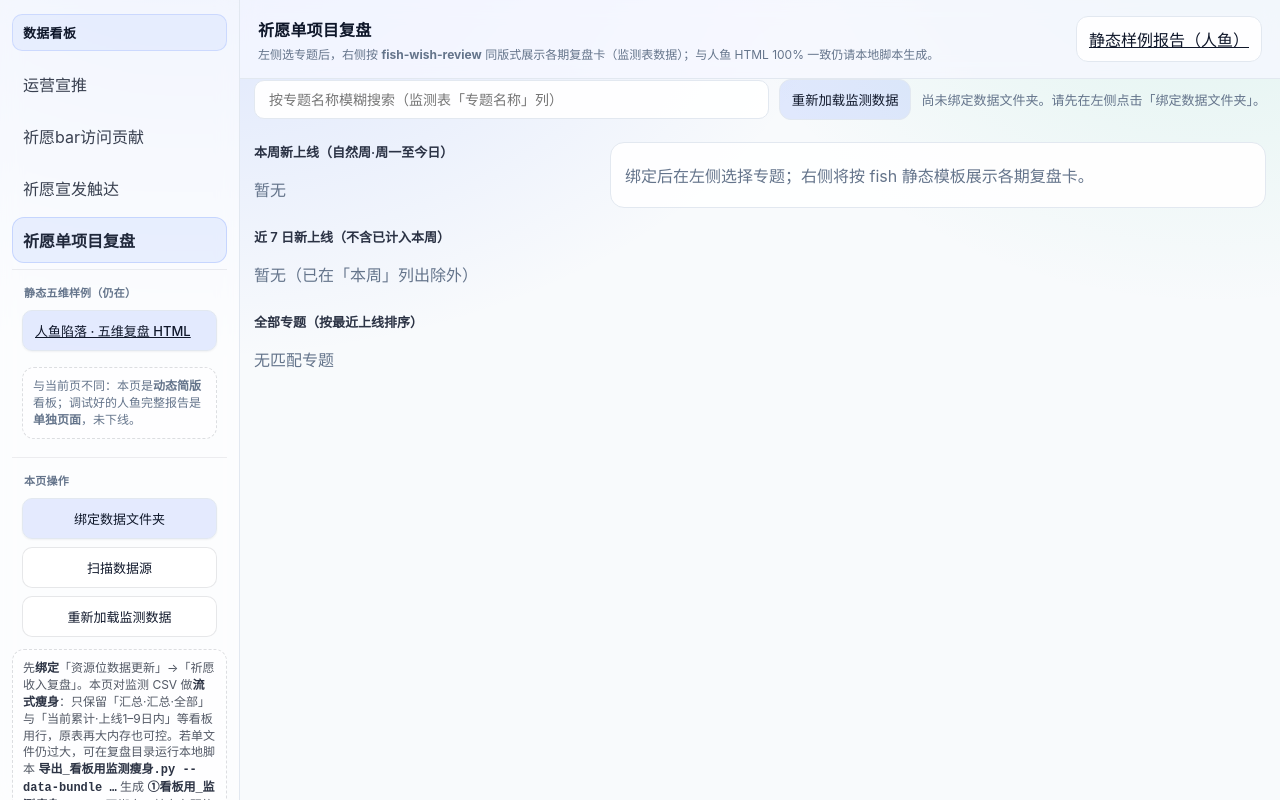
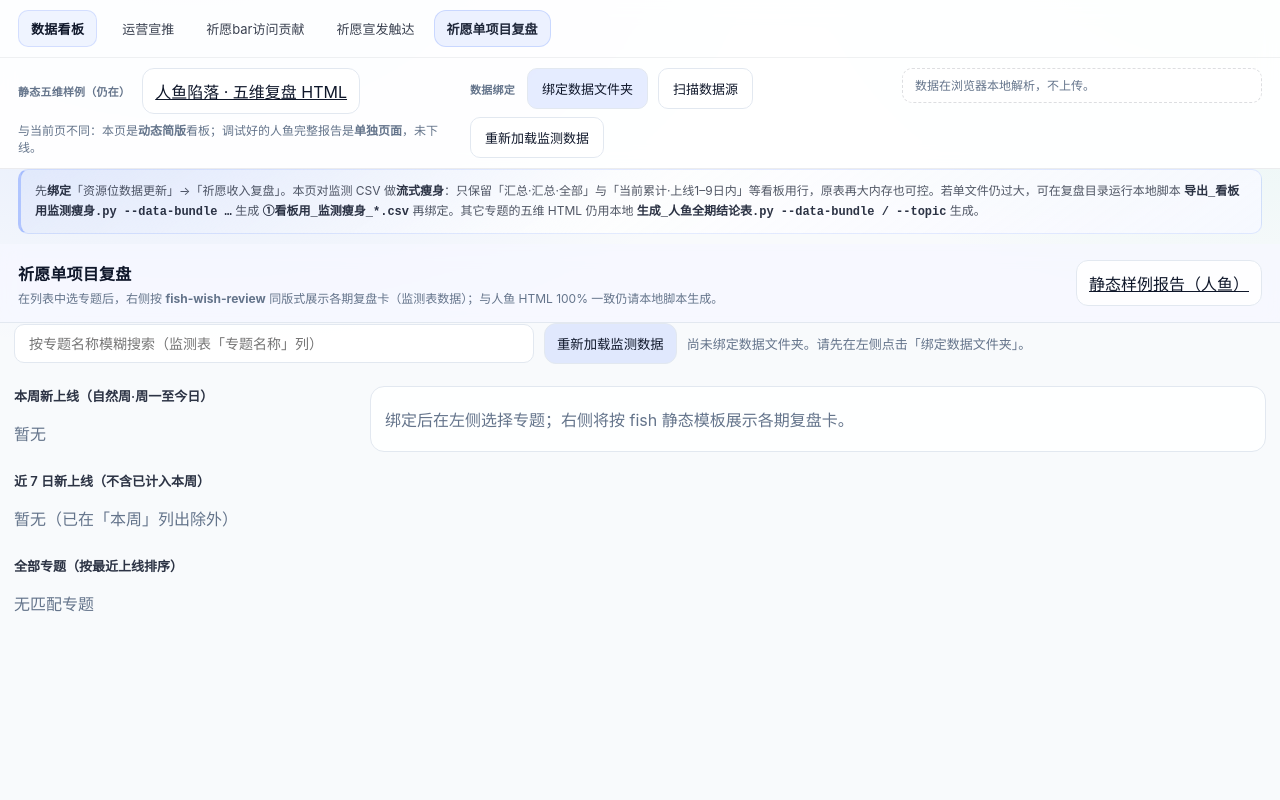
Before and after one commit to echo7qi/cursor-demo, a website: page wish-review.html in a window 1280 px wide. Drawn offline with nearby package versions, Linux system fonts and the light colour scheme.

```diff
--- a/styles.css
+++ b/styles.css
@@ -68,18 +68,139 @@
   gap: 10px;
 }
 
-/* 祈愿单项目复盘：视口内布局 + 主区动态看板可滚动 */
+/* 祈愿单项目复盘：视口内布局 + 主区动态看板可滚动（顶栏横排，无左侧栏） */
 body[data-page="wish-review"] .appShell{
   min-height: 100vh;
   min-height: 100dvh;
   height: 100vh;
   height: 100dvh;
   align-items: stretch;
-}
-body[data-page="wish-review"] .sidebar{
-  height: 100%;
-  max-height: 100dvh;
-  overflow: auto;
+  grid-template-columns: 1fr;
+}
+body[data-page="wish-review"] .wishReviewTopbar{
+  flex-shrink: 0;
+  border-bottom: 1px solid rgba(15, 23, 42, 0.08);
+  background: rgba(255, 255, 255, 0.92);
+  backdrop-filter: blur(10px);
+}
+body[data-page="wish-review"] .wishReviewTopbar__row{
+  display: flex;
+  flex-wrap: wrap;
+  align-items: center;
+  gap: 8px 12px;
+  padding: 10px 18px;
+}
+body[data-page="wish-review"] .wishReviewTopbar__row--nav{
+  border-bottom: 1px solid rgba(15, 23, 42, 0.06);
+}
+body[data-page="wish-review"] .wishReviewTopbar__row--tools{
+  align-items: flex-start;
+}
+body[data-page="wish-review"] .wishReviewTopbar__brand{
+  font-weight: 700;
+  font-size: 13px;
+  letter-spacing: 0.3px;
+  padding: 8px 12px;
+  border-radius: 10px;
+  background: rgba(79, 124, 255, 0.08);
+  border: 1px solid rgba(79, 124, 255, 0.18);
+}
+body[data-page="wish-review"] .wishReviewTopbar__nav{
+  display: flex;
+  flex-wrap: wrap;
+  align-items: center;
+  gap: 6px;
+  flex: 1;
+  min-width: 0;
+}
+body[data-page="wish-review"] .wishReviewTopbar__navLink{
+  display: inline-flex;
+  align-items: center;
+  gap: 8px;
+  text-decoration: none;
+  color: rgba(15, 23, 42, 0.82);
+  padding: 8px 12px;
+  border-radius: 12px;
+  border: 1px solid transparent;
+  background: transparent;
+  font: inherit;
+  font-size: 13px;
+  cursor: pointer;
+}
+body[data-page="wish-review"] .wishReviewTopbar__navLink:hover{
+  background: rgba(79, 124, 255, 0.06);
+  border-color: rgba(79, 124, 255, 0.12);
+}
+body[data-page="wish-review"] .wishReviewTopbar__navLink.is-active,
+body[data-page="wish-review"] .wishReviewTopbar__navLink[aria-current="page"]{
+  background: rgba(79, 124, 255, 0.1);
+  border-color: rgba(79, 124, 255, 0.22);
+  color: rgba(15, 23, 42, 0.92);
+  font-weight: 600;
+}
+body[data-page="wish-review"] .wishReviewTopbar__static{
+  display: flex;
+  flex-wrap: wrap;
+  align-items: center;
+  gap: 8px 12px;
+  flex: 1 1 280px;
+  min-width: 0;
+}
+body[data-page="wish-review"] .wishReviewTopbar__staticTitle{
+  margin: 0;
+  flex: 0 0 auto;
+}
+body[data-page="wish-review"] .wishReviewTopbar__staticBtn{
+  width: auto;
+  min-height: 36px;
+  padding-left: 12px;
+  padding-right: 12px;
+}
+body[data-page="wish-review"] .wishReviewTopbar__staticHint{
+  margin: 0;
+  flex: 1 1 220px;
+  font-size: 12px;
+  line-height: 1.45;
+  min-width: min(100%, 200px);
+}
+body[data-page="wish-review"] .wishReviewTopbar__bind{
+  display: flex;
+  flex-wrap: wrap;
+  align-items: center;
+  gap: 8px 10px;
+  flex: 1 1 260px;
+  min-width: 0;
+}
+body[data-page="wish-review"] .wishReviewTopbar__bindLabel{
+  font-size: 11px;
+  font-weight: 600;
+  letter-spacing: 0.02em;
+  color: var(--muted);
+  margin-right: 2px;
+}
+body[data-page="wish-review"] .wishReviewTopbar__bind .btn{
+  width: auto;
+  min-height: 38px;
+  padding-left: 14px;
+  padding-right: 14px;
+  border-radius: 10px;
+  font-size: 13px;
+  font-weight: 500;
+}
+body[data-page="wish-review"] .wishReviewTopbar__hint{
+  margin: 0;
+  flex: 1 1 200px;
+  max-width: 100%;
+  font-size: 12px;
+  line-height: 1.45;
+  padding: 8px 12px;
+  border-radius: 10px;
+  border: 1px dashed rgba(15, 23, 42, 0.14);
+  background: rgba(255, 255, 255, 0.65);
+}
+body[data-page="wish-review"] .wishReviewPageNote.sidebar__hint--wishReview{
+  margin: 0 18px 10px;
+  flex-shrink: 0;
 }
 body[data-page="wish-review"] .appShell__content--wishReview{
   display: flex;
@@ -117,6 +238,14 @@
 @media (max-width: 900px){
   body[data-page="wish-review"] .reviewEmbedMain{
     padding: 0 10px 10px;
+  }
+  body[data-page="wish-review"] .wishReviewPageNote.sidebar__hint--wishReview{
+    margin-left: 10px;
+    margin-right: 10px;
+  }
+  body[data-page="wish-review"] .wishReviewTopbar__row{
+    padding-left: 12px;
+    padding-right: 12px;
   }
 }
 
@@ -298,6 +427,10 @@
   font-weight: 600;
 }
 body[data-page="wish-review"].is-embed .sidebar{
+  display: none;
+}
+body[data-page="wish-review"].is-embed .wishReviewTopbar,
+body[data-page="wish-review"].is-embed .wishReviewPageNote{
   display: none;
 }
 body[data-page="wish-review"].is-embed .appShell{
--- a/wish-review.html
+++ b/wish-review.html
@@ -4,7 +4,7 @@
     <meta charset="utf-8" />
     <meta name="viewport" content="width=device-width, initial-scale=1" />
     <title>祈愿单项目复盘</title>
-    <link rel="stylesheet" href="./styles.css?v=20260411" />
+    <link rel="stylesheet" href="./styles.css?v=20260430" />
     <link rel="stylesheet" href="./wish-review-fish-layout.css?v=20260411" />
   </head>
   <body data-page="wish-review">
@@ -14,48 +14,50 @@
       }
     </script>
     <div class="appShell">
-      <aside class="sidebar">
-        <div class="sidebar__brand">数据看板</div>
-        <nav class="sidebar__nav">
-          <a class="sidebar__link" href="./index.html">运营宣推</a>
-          <a class="sidebar__link" href="./wishbar.html">祈愿bar访问贡献</a>
-          <a class="sidebar__link" href="./reach.html">祈愿宣发触达</a>
-          <a class="sidebar__link is-active" href="./wish-review.html" aria-current="page">祈愿单项目复盘</a>
+      <div class="appShell__content appShell__content--wishReview">
+        <div class="wishReviewTopbar" aria-label="站点导航与数据绑定">
+          <div class="wishReviewTopbar__row wishReviewTopbar__row--nav">
+            <div class="wishReviewTopbar__brand">数据看板</div>
+            <nav class="wishReviewTopbar__nav" aria-label="主栏目">
+              <a class="wishReviewTopbar__navLink" href="./index.html">运营宣推</a>
+              <a class="wishReviewTopbar__navLink" href="./wishbar.html">祈愿bar访问贡献</a>
+              <a class="wishReviewTopbar__navLink" href="./reach.html">祈愿宣发触达</a>
+              <a class="wishReviewTopbar__navLink is-active" href="./wish-review.html" aria-current="page">祈愿单项目复盘</a>
             </nav>
-        <div class="wishReviewSidebarTools">
-          <div class="wishReviewSidebarTools__title">静态五维样例（仍在）</div>
+          </div>
+          <div class="wishReviewTopbar__row wishReviewTopbar__row--tools">
+            <div class="wishReviewTopbar__static">
+              <span class="wishReviewSidebarTools__title wishReviewTopbar__staticTitle">静态五维样例（仍在）</span>
               <a
-            class="btn wishReviewSidebarTools__full"
+                class="btn btn--ghost wishReviewTopbar__staticBtn"
                 href="./fish-wish-review.html?v=20260404"
                 target="_blank"
                 rel="noopener"
                 >人鱼陷落 · 五维复盘 HTML</a
               >
-          <p class="sidebar__hint sidebar__hint--tight muted" style="margin-top: 8px; font-size: 12px">
+              <p class="wishReviewTopbar__staticHint muted">
                 与当前页不同：本页是<strong>动态简版</strong>看板；调试好的人鱼完整报告是<strong>单独页面</strong>，未下线。
               </p>
             </div>
-        <div class="wishReviewSidebarTools">
-          <div class="wishReviewSidebarTools__title">本页操作</div>
+            <div class="wishReviewTopbar__bind">
+              <span class="wishReviewTopbar__bindLabel">数据绑定</span>
               <button type="button" class="btn js-wish-review-bind">绑定数据文件夹</button>
               <button type="button" class="btn btn--ghost js-wish-review-scan">扫描数据源</button>
+              <button type="button" class="btn btn--ghost" id="wishReviewReloadBtnSide">重新加载监测数据</button>
             </div>
-        <div class="wishReviewSidebarTools wishReviewSidebarTools--tight">
-          <button type="button" class="btn btn--ghost wishReviewSidebarTools__full" id="wishReviewReloadBtnSide">
-            重新加载监测数据
-          </button>
+            <p class="wishReviewTopbar__hint muted">数据在浏览器本地解析，不上传。</p>
           </div>
-        <div class="sidebar__hint sidebar__hint--wishReview">
+        </div>
+
+        <div class="wishReviewPageNote sidebar__hint--wishReview">
           先<strong>绑定</strong>「资源位数据更新」→「祈愿收入复盘」。本页对监测 CSV 做<strong>流式瘦身</strong>：只保留「汇总·汇总·全部」与「当前累计·上线1–9日内」等看板用行，原表再大内存也可控。若单文件仍过大，可在复盘目录运行本地脚本 <code>导出_看板用监测瘦身.py --data-bundle …</code> 生成 <code>①看板用_监测瘦身_*.csv</code> 再绑定。其它专题的五维 HTML 仍用本地 <code>生成_人鱼全期结论表.py --data-bundle / --topic</code> 生成。
         </div>
-      </aside>
 
-      <div class="appShell__content appShell__content--wishReview">
         <header class="header">
           <div class="header__title">
             <h1>祈愿单项目复盘</h1>
             <div class="header__subtitle">
-              左侧选专题后，右侧按 <strong>fish-wish-review</strong> 同版式展示各期复盘卡（监测表数据）；与人鱼 HTML 100% 一致仍请本地脚本生成。
+              在列表中选专题后，右侧按 <strong>fish-wish-review</strong> 同版式展示各期复盘卡（监测表数据）；与人鱼 HTML 100% 一致仍请本地脚本生成。
             </div>
           </div>
           <div class="header__actions">
--- a/wish-review.js
+++ b/wish-review.js
@@ -21,6 +21,27 @@
   bench: '历史品类池（与整体数据监测同夹）',
   layer: '分层用户监测',
 };
+
+async function resolveReviewRootFromBoundRoot(rootHandle) {
+  if (!rootHandle) return null;
+  const rootName = typeof rootHandle.name === 'string' ? rootHandle.name : '';
+  if (rootName && REVIEW_ROOT_CANDIDATES.includes(rootName)) {
+    return { handle: rootHandle, name: rootName };
+  }
+  // Fallback: if the bound directory already contains "整体数据监测" directly,
+  // treat it as the review root (user may bind "祈愿收入复盘" itself).
+  try {
+    if (BUNDLE_SUBS?.main?.length) {
+      for (const mainSubName of BUNDLE_SUBS.main) {
+        const h = await rootHandle.getDirectoryHandle(mainSubName, { create: false });
+        if (h) return { handle: rootHandle, name: rootName || '祈愿收入复盘' };
+      }
+    }
+  } catch (_) {
+    // ignore and continue
+  }
+  return resolveFirstChildDir(rootHandle, REVIEW_ROOT_CANDIDATES);
+}
 
 function openDb() {
   return new Promise((resolve, reject) => {
@@ -159,7 +180,7 @@
     if (req !== 'granted') throw new Error('未获得文件夹读取权限。');
   }
 
-  const review = await resolveFirstChildDir(rootHandle, REVIEW_ROOT_CANDIDATES);
+  const review = await resolveReviewRootFromBoundRoot(rootHandle);
   if (!review) {
     throw new Error(
       `未找到「${REVIEW_ROOT_CANDIDATES.join('」或「')}」文件夹。请在绑定的「资源位数据更新」目录下创建「祈愿收入复盘」。`,
@@ -323,7 +344,7 @@
       return { ok: false, error: '未获得文件夹读取权限。', main: null };
     }
   }
-  const review = await resolveFirstChildDir(root, REVIEW_ROOT_CANDIDATES);
+  const review = await resolveReviewRootFromBoundRoot(root);
   if (!review) {
     return {
       ok: false,
@@ -432,7 +453,7 @@
       return { ok: false, error: '未获得文件夹读取权限。' };
     }
   }
-  const review = await resolveFirstChildDir(root, REVIEW_ROOT_CANDIDATES);
+  const review = await resolveReviewRootFromBoundRoot(root);
   if (!review) {
     return {
       ok: false,
```
Also changed, not shown: DEPLOY.md (+7 -9 lines), app.js (+18 -10 lines), 1 other file. Lines whose indentation alone changed are shown as unchanged.
